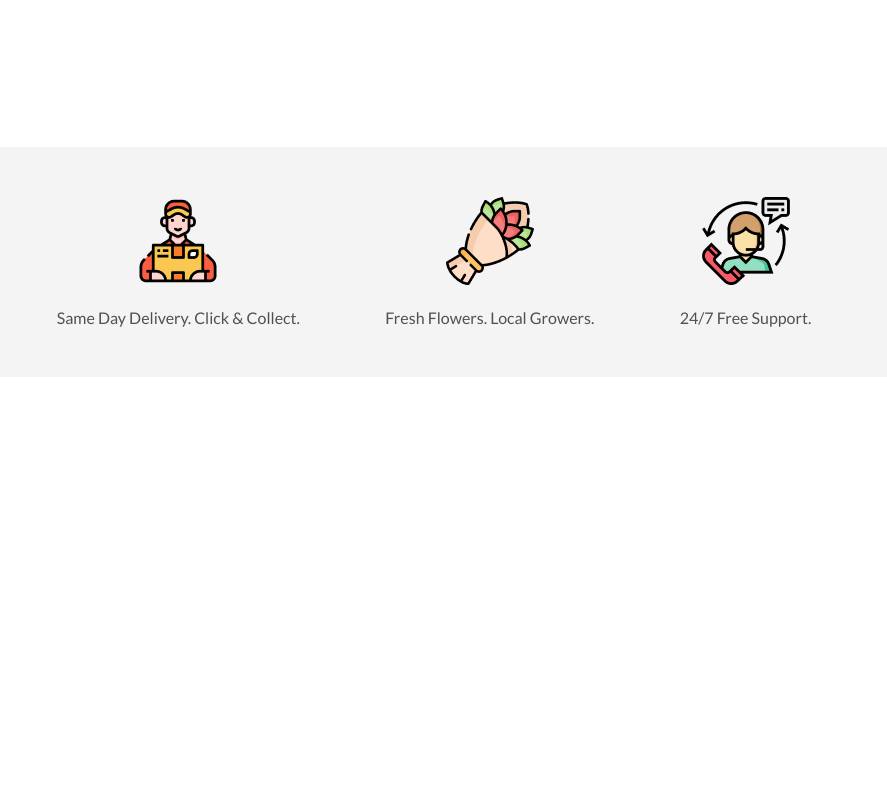
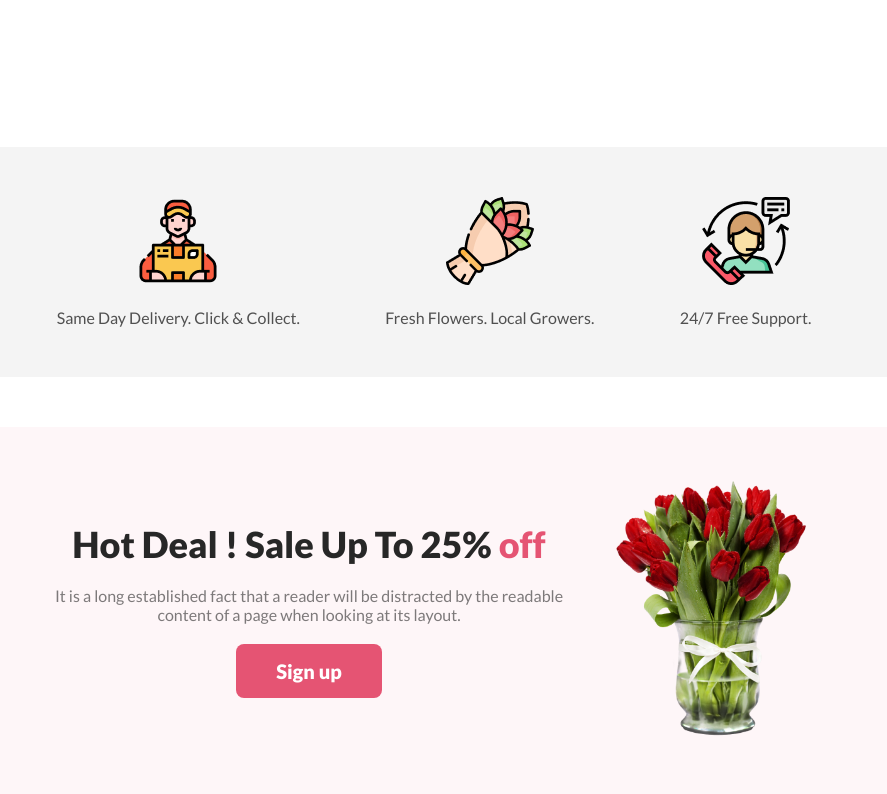
Before and after one commit to nuruddin538/ph-assignment-1, a plain HTML site: page index.html in a window 1280 px wide. Shown: the part 1204-1998 px from the top of the page, without its empty margins (206-1093 px from the left). Before the commit the page ends 1631 px from the top, so only its background shows below. Drawn offline with Linux system fonts and the light colour scheme.

Commit message:
sale up section added

```diff
--- a/index.html
+++ b/index.html
@@ -81,6 +81,24 @@
             </div>
             <!-- main icon section end -->
         </section>
+        <!-- sale up section start -->
+        <section class="container">
+            <div class="sale-up">
+                <div class="row">
+                    <div class="col">
+                        <h3>Hot Deal ! Sale Up To 25% <span>off</span></h3>
+                        <p>It is a long established fact that a reader will be distracted by the readable<br> content of
+                            a page when looking at its
+                            layout.</p>
+                        <button class="btn btn-sign-up">Sign up</button>
+                    </div>
+                    <div class="col">
+                        <img src="images/pngwing 8.png" alt="pngwing 8">
+                    </div>
+                </div>
+            </div>
+        </section>
+        <!-- sale up section end -->
     </main>
     <!-- main section end here -->
     <footer>
--- a/style.css
+++ b/style.css
@@ -109,3 +109,42 @@ header .col-left .shop-n {
   text-align: center;
   color: rgba(39, 39, 39, 0.8);
 }
+/* sale up style here */
+.sale-up {
+  border-radius: 5px;
+  background: rgba(229, 84, 115, 0.05);
+}
+.sale-up .row {
+  display: flex;
+  justify-content: center;
+  padding: 50px 150px;
+  align-items: center;
+  gap: 50px;
+  text-align: center;
+}
+.sale-up .col h3 {
+  color: #272727;
+  font-size: 36px;
+  font-weight: 800;
+  margin-bottom: 20px;
+}
+.sale-up .col h3 span {
+  color: #e55473;
+}
+.sale-up .col p {
+  color: rgba(39, 39, 39, 0.6);
+  text-align: center;
+  font-size: 16px;
+  font-weight: 400;
+  margin-bottom: 20px;
+}
+.sale-up img {
+  width: 200px;
+}
+.sale-up .btn-sign-up {
+  border-radius: 8px;
+  background: #e55473;
+  font-size: 20px;
+  font-weight: 700;
+  color: #fff;
+}
```
